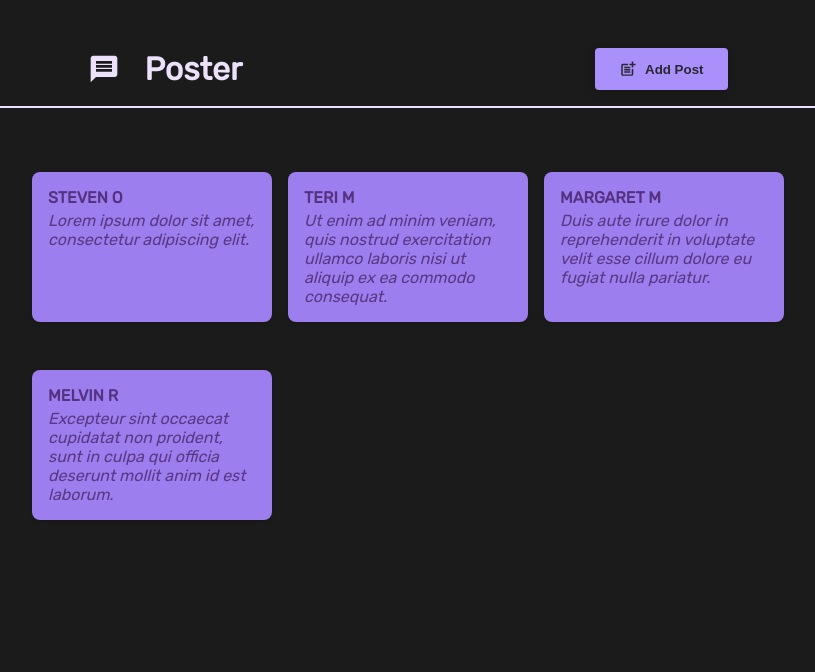
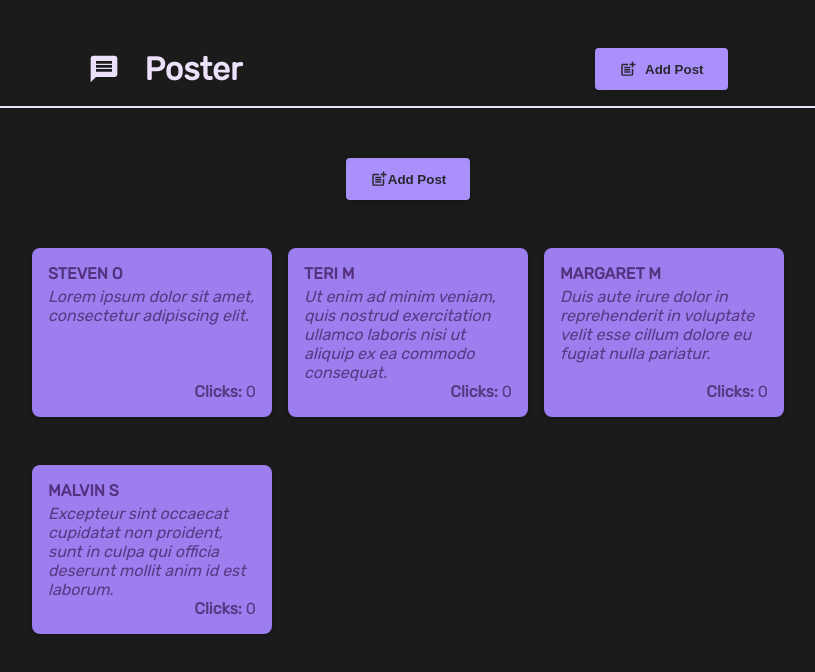
Before and after one commit to chyla95/Poster, a React (Create React App) app: page / in a window 1280 px wide. Shown: the top 672 px of the page, without its empty margins (232-1047 px from the left). Built offline with nearby package versions, Linux system fonts and the light colour scheme.

Commit message:
Move AddPost button to Posts component

```diff
--- a/src/components/Posts/AddPost.js
+++ b/src/components/Posts/AddPost.js
@@ -1,4 +1,5 @@
 import { useState } from "react";
+import { addPost } from "../../services/posts";
 import styles from "./AddPost.module.css";
 
 function AddPost(props) {
@@ -15,15 +16,15 @@ function AddPost(props) {
     setMessage(value);
   };
 
-  const onSubmitHandler = (event) => {
+  const onSubmitHandler = async (event) => {
     event.preventDefault();
 
     const data = {
-      username,
+      author: username,
       message,
     };
 
-    console.log(data);
+    await addPost(data);
     props.onSubmit();
   };
 
--- a/src/components/Posts/Post.js
+++ b/src/components/Posts/Post.js
@@ -1,10 +1,24 @@
+import { useState } from "react";
 import styles from "./Post.module.css";
 
 const Post = (props) => {
+  const [clicks, setClicks] = useState(0);
+
+  const clickHandler = () => {
+    // To update component's state correctly, it is required to pass a nested function as the setClicks argument.
+    // The function automatically gets previous state as an argument, so "previousState" === "clicks"
+    setClicks((previousState) => {
+      return previousState + 1;
+    });
+  };
+
   return (
-    <li className={`${styles["post"]}`}>
+    <li className={`${styles["post"]}`} onClick={clickHandler}>
       <p className={`${styles["author"]}`}>{props.post.author}</p>
       <p className={`${styles["message"]}`}>{props.post.message}</p>
+      <p className={`${styles["clicks"]}`}>
+        <b>Clicks:</b> {clicks}
+      </p>
     </li>
   );
 };
--- a/src/components/Posts/Post.module.css
+++ b/src/components/Posts/Post.module.css
@@ -1,10 +1,17 @@
 .post {
+  display: flex;
+  flex-flow: column;
   margin: 1rem 0;
   padding: 1rem;
   background-color: #9c7eee;
   border-radius: 8px;
   box-shadow: 0 1px 4px rgba(0, 0, 0, 0.2);
   animation: animate-in 1s ease-out forwards;
+}
+
+.post:hover {
+  background-color: #9c7eeed3;
+  cursor: pointer;
 }
 
 .author {
@@ -22,6 +29,16 @@
   font-style: italic;
 }
 
+.clicks {
+  font-size: 1rem;
+  margin: 0.25rem 0 0 0;
+  color: #593884;
+  font-style: bold;
+
+  align-self: flex-end;
+  margin-top: auto;
+}
+
 @keyframes animate-in {
   from {
     opacity: 0;
--- a/src/components/Posts/Posts.js
+++ b/src/components/Posts/Posts.js
@@ -1,17 +1,40 @@
+import { useState } from "react";
+import { MdPostAdd } from "react-icons/md";
 import useFetch from "../../hooks/use-fetch";
 import { getPosts } from "../../services/posts";
+import AddPostModal from "../General/Overlays/Modals/AddPostModal";
 import Post from "./Post";
 import styles from "./Posts.module.css";
 
 const Posts = (props) => {
   const { data: posts, isLoading: isGettingPosts } = useFetch(getPosts);
+  const [isAddPostModalVisible, setIsAddPostModalVisible] = useState(false);
+
+  const showAddPostModal = (event) => {
+    setIsAddPostModalVisible(true);
+  };
+  const hideAddPostModal = async (event) => {
+    setIsAddPostModalVisible(false);
+  };
 
   let FetchedPosts = <p>Posts are not available!</p>;
   if (isGettingPosts) FetchedPosts = <p>Loading posts...</p>;
   if (!isGettingPosts && posts)
     FetchedPosts = posts.map((p) => <Post key={p.id} post={p} />);
 
-  return <ul className={`${styles["posts"]}`}>{FetchedPosts}</ul>;
+  return (
+    <>
+      <AddPostModal
+        isVisible={isAddPostModalVisible}
+        hideAddPostModal={hideAddPostModal}
+      />
+      <button className={styles["button"]} onClick={showAddPostModal}>
+        <MdPostAdd size={18} />
+        Add Post
+      </button>
+      <ul className={`${styles["posts"]}`}>{FetchedPosts}</ul>
+    </>
+  );
 };
 
 export default Posts;
--- a/src/components/Posts/Posts.module.css
+++ b/src/components/Posts/Posts.module.css
@@ -8,3 +8,21 @@
   grid-template-columns: repeat(3, 30%);
   justify-content: center;
 }
+
+.button {
+  display: flex;
+  align-items: center;
+  padding: 0.75rem 1.5rem;
+  margin-top: 50px;
+  background-color: #a990fb;
+  color: #2a2630;
+  border: none;
+  border-radius: 4px;
+  box-shadow: 0 2px 8px rgba(0, 0, 0, 0.2);
+  cursor: pointer;
+  font-weight: bold;
+}
+
+.button:hover {
+  background-color: #8c6cf7;
+}
--- a/src/services/posts.js
+++ b/src/services/posts.js
@@ -9,7 +9,7 @@ const getNextId = () => {
 };
 
 // Mock data
-const POSTS_MOCK = [
+let POSTS_MOCK = [
   {
     id: 0,
     author: "Steven O",
@@ -29,7 +29,7 @@ const POSTS_MOCK = [
   },
   {
     id: 3,
-    author: "Melvin R",
+    author: "Malvin S",
     message:
       "Excepteur sint occaecat cupidatat non proident, sunt in culpa qui officia deserunt mollit anim id est laborum.",
   },
@@ -39,18 +39,21 @@ const POSTS_MOCK = [
 export const getPosts = async () => {
   await delay(1000); // 1s delay, to simulate real HTTP request
 
+  console.log(`Service "getPosts" triggered!`);
   return POSTS_MOCK;
 };
 
 export const getPost = async (id) => {
   await delay(1000); // 1s delay, to simulate real HTTP request
 
+  console.log(`Service "getPost" triggered!`);
   return POSTS_MOCK.find((p) => p.id === id);
 };
 
 export const addPost = async (post) => {
   await delay(1000); // 1s delay, to simulate real HTTP request
 
+  console.log(`Service "addPost" triggered!`);
   const formattedPost = { id: getNextId(), ...post };
   POSTS_MOCK.push(formattedPost);
   return formattedPost;
```
